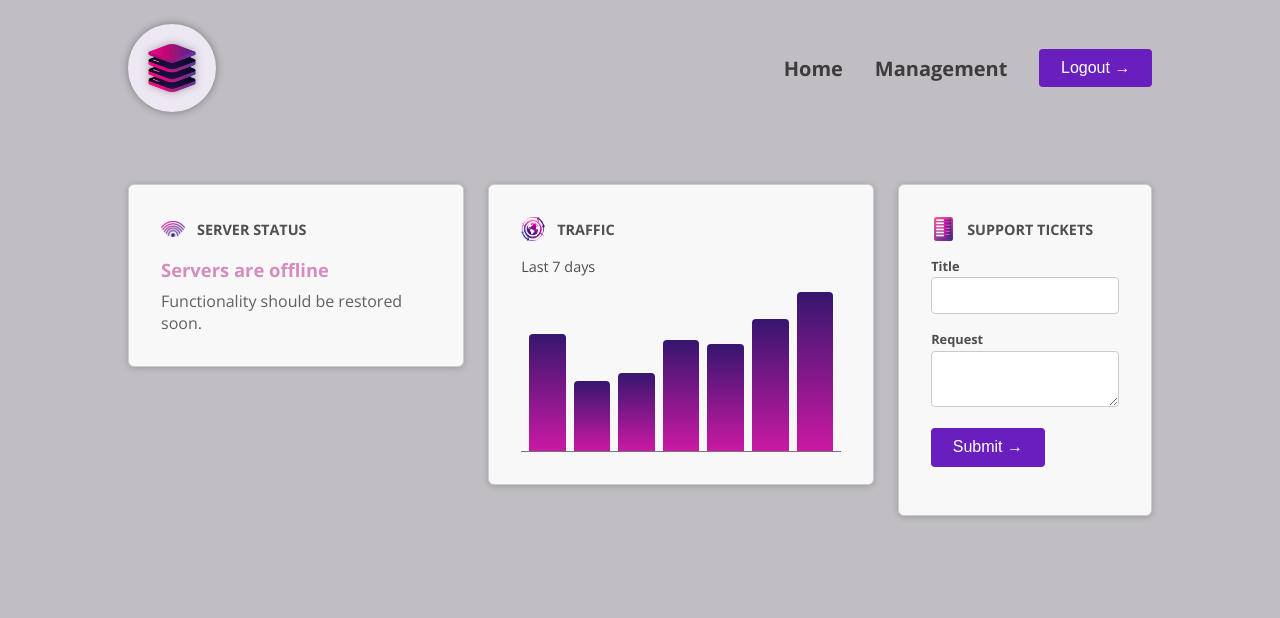
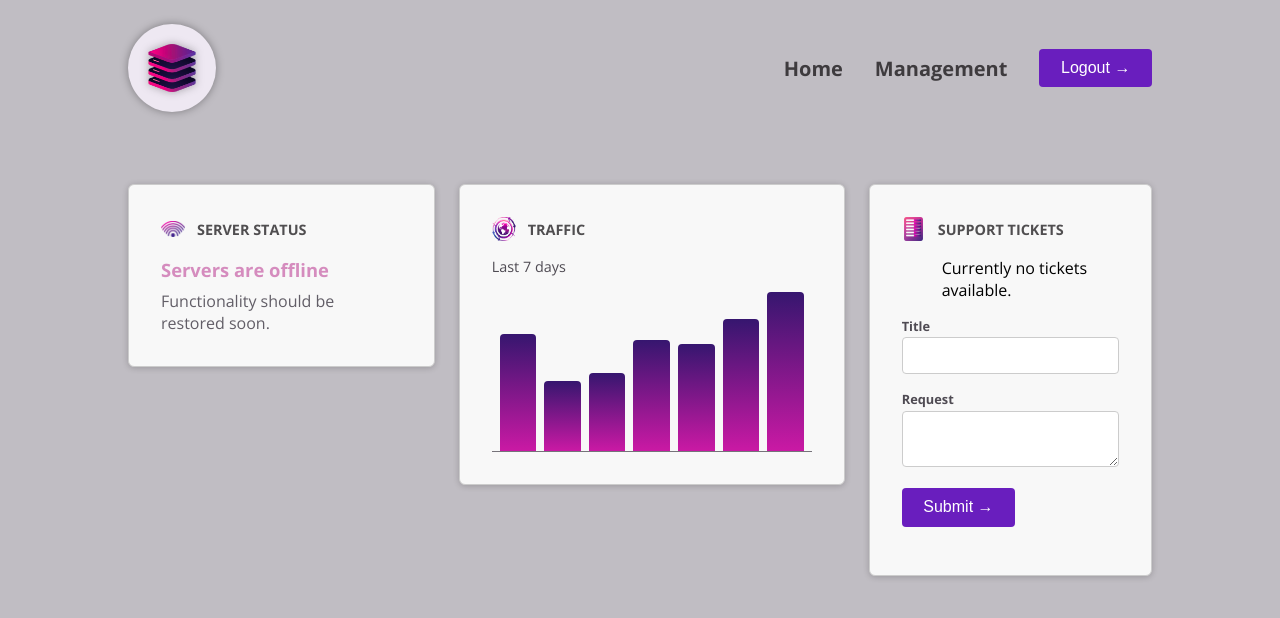
Before and after one commit to mitrasingh/angular-ticket-system, an Angular app: page / in a window 1280 px wide. Shown: the top 618 px of the page. Built offline with nearby package versions, Linux system fonts and the light colour scheme.

Commit message:
update: add @empty to control flow as fallback if no tickets are listed

```diff
--- a/src/app/dashboard/support-tickets/support-tickets.component.html
+++ b/src/app/dashboard/support-tickets/support-tickets.component.html
@@ -4,6 +4,8 @@
     <li>
       <app-ticket />
     </li>
+    } @empty {
+    <p>Currently no tickets available.</p>
     }
   </ul>
 </div>
```
